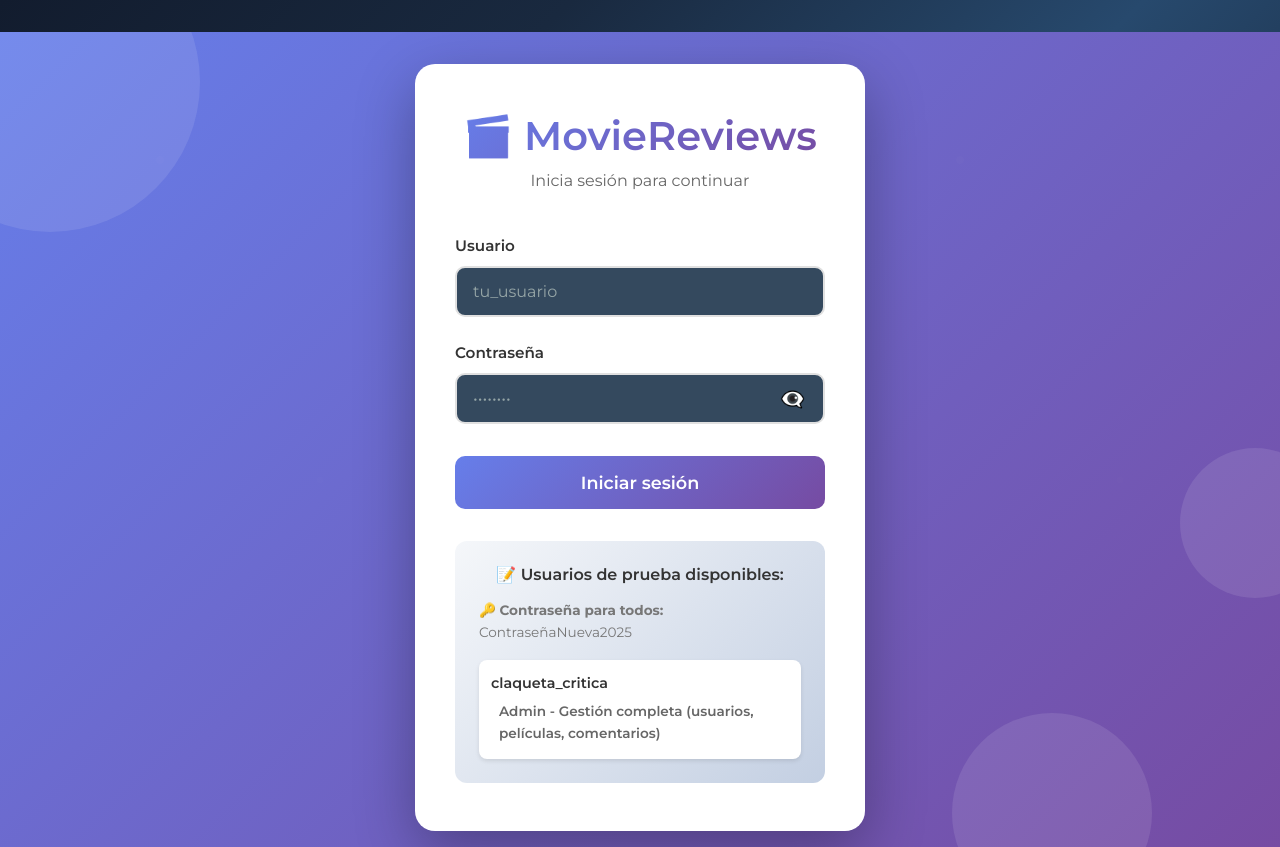
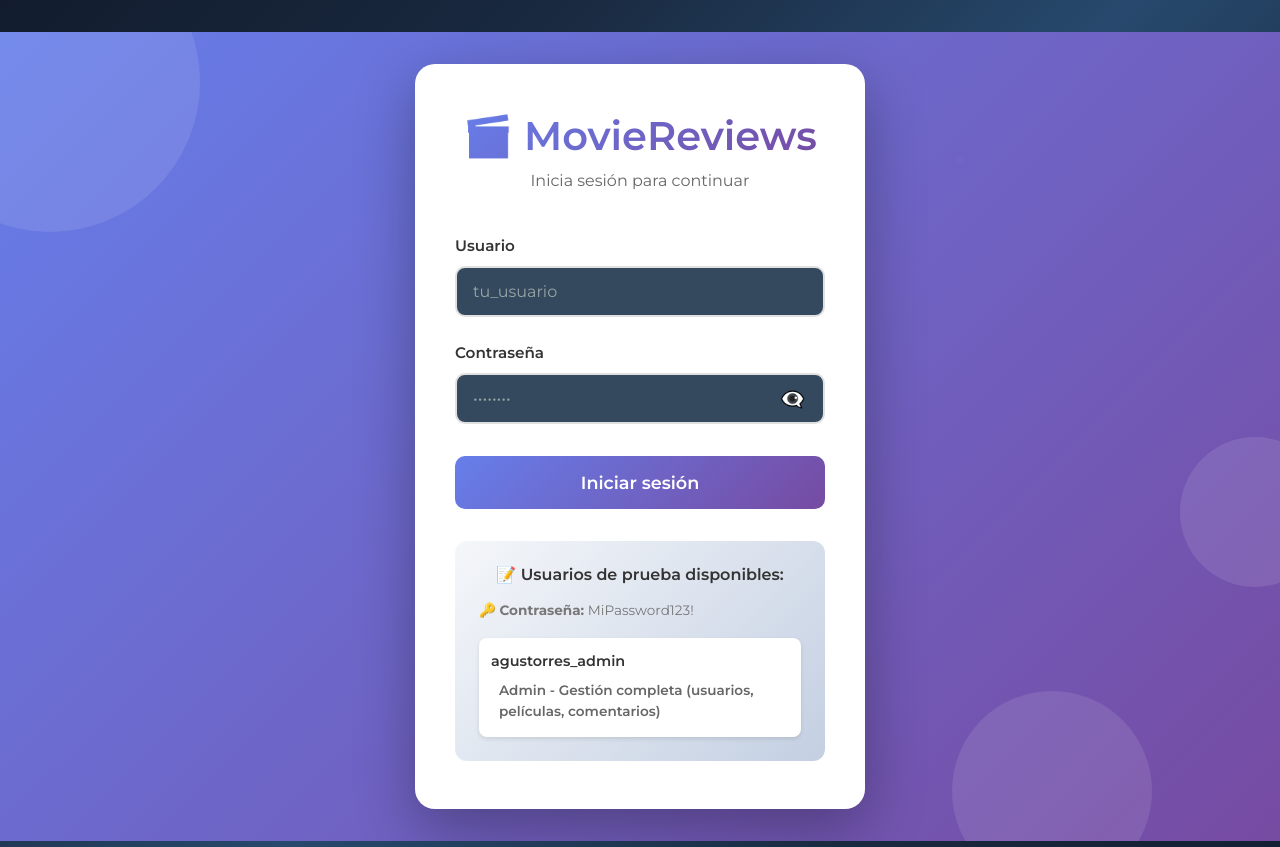
Before and after one commit to maxirosso/Front-End-TP-Desarrollo-Apis-2, a React (Create React App) app: page /login in a window 1280 px wide. Shown: the top 847 px of the page. Built offline with nearby package versions, Linux system fonts and the light colour scheme; no server answers.

Commit message:
Cambio de admin

```diff
--- a/src/pages/Login.jsx
+++ b/src/pages/Login.jsx
@@ -64,7 +64,7 @@ const Login = () => {
 
   // Usuarios de prueba para mostrar en la UI (basados en la información proporcionada)
   const usuariosPrueba = [
-    { username: 'claqueta_critica', rol: 'Admin - Gestión completa (usuarios, películas, comentarios)' },
+    { username: 'agustorres_admin', rol: 'Admin - Gestión completa (usuarios, películas, comentarios)' },
   ];
 
   return (
@@ -150,7 +150,7 @@ const Login = () => {
         {/* Información de usuarios de prueba */}
         <div className="usuarios-prueba">
           <h3>📝 Usuarios de prueba disponibles:</h3>
-          <p className="password-info">🔑 <strong>Contraseña para todos:</strong> ContraseñaNueva2025</p>
+          <p className="password-info">🔑 <strong>Contraseña:</strong> MiPassword123!</p>
           <div className="usuarios-lista">
             {usuariosPrueba.map((usuario, index) => (
               <div key={index} className="usuario-prueba-item">
```
